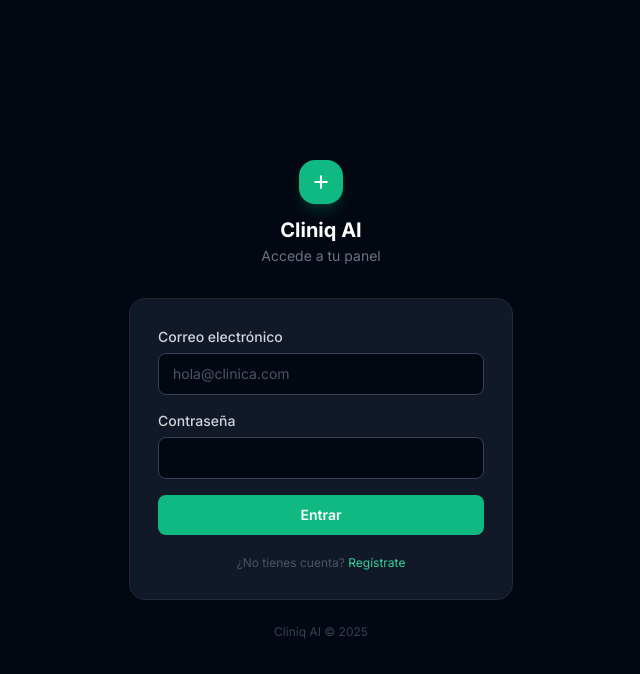
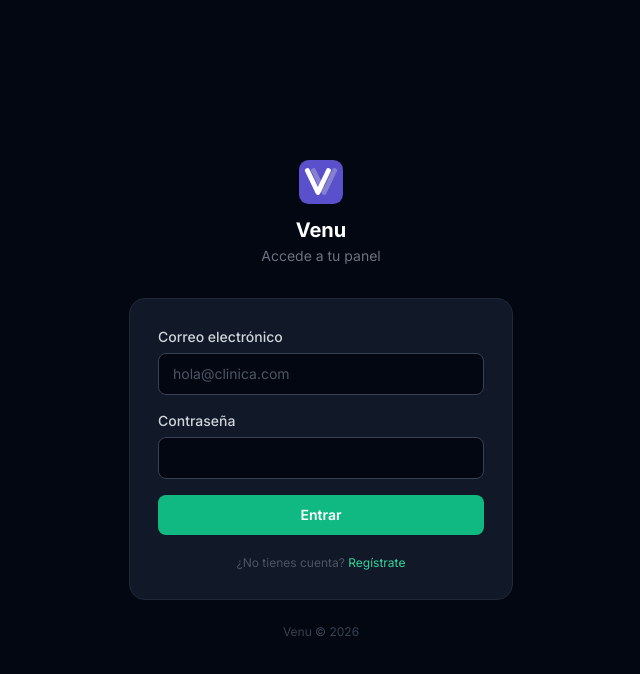
Before and after one commit to bertimurilo/MVPclinica, a Next.js app: page /login in a window 1280 px wide. Shown: the top 674 px of the page, without its empty margins (319-959 px from the left). Built offline with nearby package versions, Linux system fonts and the light colour scheme.

Commit message:
Rebrand to Venu: logo SVG, name change across all pages

```diff
--- a/app/(auth)/login/page.tsx
+++ b/app/(auth)/login/page.tsx
@@ -4,6 +4,7 @@ import { useState } from 'react'
 import { useRouter } from 'next/navigation'
 import Link from 'next/link'
 import { createClient } from '@/lib/supabase/client'
+import VenuIcon from '@/components/ui/VenuIcon'
 
 export default function LoginPage() {
   const [email, setEmail]       = useState('')
@@ -36,13 +37,9 @@ export default function LoginPage() {
         {/* Logo */}
         <div className="text-center mb-8">
           <div className="inline-flex flex-col items-center gap-3">
-            <div className="w-11 h-11 rounded-2xl bg-emerald-500 flex items-center justify-center shadow-lg shadow-emerald-500/20">
-              <svg width="20" height="20" viewBox="0 0 24 24" fill="none" stroke="white" strokeWidth="2.5" strokeLinecap="round" strokeLinejoin="round">
-                <path d="M12 5v14M5 12h14" />
-              </svg>
-            </div>
+            <VenuIcon size={44} />
             <div>
-              <h1 className="text-xl font-bold text-white">Cliniq AI</h1>
+              <h1 className="text-xl font-bold text-white">Venu</h1>
               <p className="text-sm text-gray-500 mt-0.5">Accede a tu panel</p>
             </div>
           </div>
@@ -107,7 +104,7 @@ export default function LoginPage() {
         </div>
 
         <p className="text-center text-xs text-gray-700 mt-6">
-          Cliniq AI © 2025
+          Venu © 2026
         </p>
       </div>
     </div>
--- a/app/(auth)/register/page.tsx
+++ b/app/(auth)/register/page.tsx
@@ -4,6 +4,7 @@ import { useState } from 'react'
 import { useRouter } from 'next/navigation'
 import Link from 'next/link'
 import { createClient } from '@/lib/supabase/client'
+import VenuIcon from '@/components/ui/VenuIcon'
 
 export default function RegisterPage() {
   const [email, setEmail]           = useState('')
@@ -43,13 +44,9 @@ export default function RegisterPage() {
         {/* Logo */}
         <div className="text-center mb-8">
           <div className="inline-flex flex-col items-center gap-3">
-            <div className="w-11 h-11 rounded-2xl bg-emerald-500 flex items-center justify-center shadow-lg shadow-emerald-500/20">
-              <svg width="20" height="20" viewBox="0 0 24 24" fill="none" stroke="white" strokeWidth="2.5" strokeLinecap="round" strokeLinejoin="round">
-                <path d="M12 5v14M5 12h14" />
-              </svg>
-            </div>
+            <VenuIcon size={44} />
             <div>
-              <h1 className="text-xl font-bold text-white">Cliniq AI</h1>
+              <h1 className="text-xl font-bold text-white">Venu</h1>
               <p className="text-sm text-gray-500 mt-0.5">Crea tu cuenta</p>
             </div>
           </div>
--- a/app/page.tsx
+++ b/app/page.tsx
@@ -2,6 +2,7 @@
 
 import { useEffect, useRef, useState } from 'react'
 import './landing.css'
+import VenuIcon from '@/components/ui/VenuIcon'
 
 export default function LandingPage() {
   const [btnText, setBtnText] = useState('Unirme →')
@@ -44,7 +45,7 @@ export default function LandingPage() {
       <nav>
         <div className="container">
           <a href="#" className="logo">
-            <span className="logo-mark">V</span>
+            <VenuIcon size={26} />
             Venu
           </a>
           <div className="nav-links">
@@ -699,7 +700,7 @@ export default function LandingPage() {
         <div className="container">
           <div>
             <a href="#" className="logo" style={{ marginBottom: 14, display: 'flex' }}>
-              <span className="logo-mark">V</span>
+              <VenuIcon size={26} />
               Venu
             </a>
             <p style={{ color: 'var(--fg-muted)', fontSize: 13, maxWidth: 280 }}>
--- a/components/dashboard/Sidebar.tsx
+++ b/components/dashboard/Sidebar.tsx
@@ -4,6 +4,7 @@ import Link from 'next/link'
 import { usePathname, useRouter } from 'next/navigation'
 import { cn } from '@/lib/utils'
 import { createClient } from '@/lib/supabase/client'
+import VenuIcon from '@/components/ui/VenuIcon'
 
 const navItems = [
   {
@@ -75,13 +76,9 @@ export default function Sidebar() {
       {/* Logo */}
       <div className="px-5 py-5 border-b border-gray-800">
         <div className="flex items-center gap-3">
-          <div className="w-8 h-8 rounded-lg bg-emerald-500 flex items-center justify-center shrink-0">
-            <svg width="16" height="16" viewBox="0 0 24 24" fill="none" stroke="white" strokeWidth="2.5" strokeLinecap="round" strokeLinejoin="round">
-              <path d="M12 5v14M5 12h14" />
-            </svg>
-          </div>
+          <VenuIcon size={32} className="shrink-0" />
           <div>
-            <p className="text-sm font-bold text-white leading-none">Cliniq AI</p>
+            <p className="text-sm font-bold text-white leading-none">Venu</p>
             <p className="text-xs text-gray-500 mt-0.5">Panel de control</p>
           </div>
         </div>
--- /dev/null
+++ b/components/ui/VenuIcon.tsx
@@ -0,0 +1,35 @@
+interface VenuIconProps {
+  size?: number
+  className?: string
+}
+
+export default function VenuIcon({ size = 32, className }: VenuIconProps) {
+  return (
+    <svg
+      width={size}
+      height={size}
+      viewBox="0 0 100 100"
+      fill="none"
+      xmlns="http://www.w3.org/2000/svg"
+      className={className}
+    >
+      <rect width="100" height="100" rx="22" fill="#5B50CC" />
+      {/* Secondary V — muted purple, offset right */}
+      <path
+        d="M 33 24 L 57 74 L 81 24"
+        stroke="#8580D0"
+        strokeWidth="11"
+        strokeLinecap="round"
+        strokeLinejoin="round"
+      />
+      {/* Primary V — white, offset left */}
+      <path
+        d="M 19 24 L 43 74 L 67 24"
+        stroke="white"
+        strokeWidth="11"
+        strokeLinecap="round"
+        strokeLinejoin="round"
+      />
+    </svg>
+  )
+}
```
